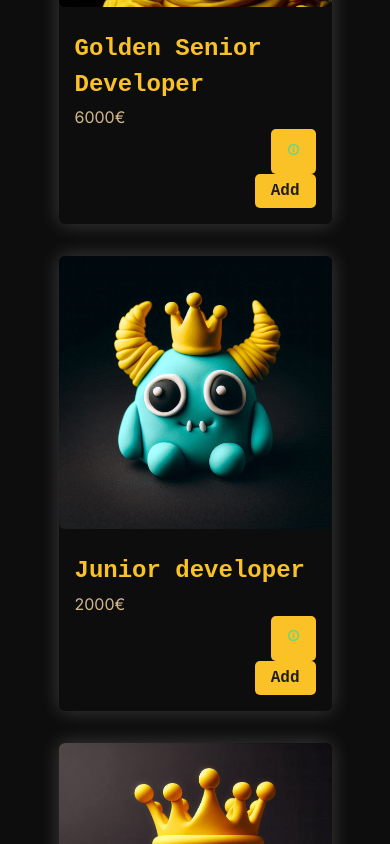
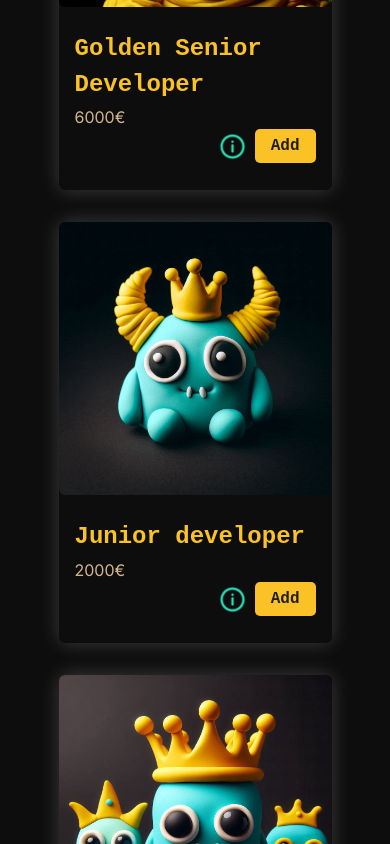
Before and after one commit to mauisiri/MY_PORTFOLIO, a React (Create React App) app: page /shoppingcart in a window 390 px wide. Shown: the part 800-1644 px from the top of the page. Built offline with nearby package versions, Linux system fonts and the light colour scheme; a web font is replaced by a local one.

Commit message:
FIXED: responsive info button

```diff
--- a/src/components/ShoppingCart.css
+++ b/src/components/ShoppingCart.css
@@ -42,18 +42,6 @@ body {
   border-radius: 50%;
   width: 120px;
   height: 120px;
-}
-
-.product-info-btn-div {
-  display: flex;
-  justify-content: flex-end;
-}
-
-.product-info-button {
-  background-color: transparent;
-  border-color: transparent;
-  width: 45px;
-  height: 45px;
 }
 
 #main-title {
@@ -196,16 +184,32 @@ margin: 25px;
   margin: 0;
 }
 
+.card-buttons {
+  display: flex;
+  justify-content: flex-end;
+  align-items: center;
+}
+
 .product-actions {
   text-align: right;
   margin-top: 0px;
 }
 
-.product-info-btn-div {
-  display: none;
+.card-buttons {
+  display: flex;
+  justify-content: flex-end;
+  align-items: flex-start;
 }
 
-.product-actions button {
+.product-info-button {
+  display: none;
+  background-color: transparent;
+  border-color: transparent;
+  width: 45px;
+  height: 45px;
+}
+
+.add-button {
   background: var(--shoppingCartFontColor);
   border: none;
   border-radius: 5px;
@@ -377,10 +381,17 @@ margin: 25px;
   height: 20rem;
 }
 
+.
+
 @media screen  and (max-width: 1585px) {
-
   #modal {
     width: 80%;
+  }
+}
+
+@media screen and (max-width: 768px) {
+  .product-info-button {
+    display: flex; /* Show on smaller screens */
   }
 }
 
@@ -412,17 +423,3 @@ margin: 25px;
     font-weight:bold;
   }
 }
-
-@media screen and (max-width: 768px) {
-  .product-info-btn-div {
-    display: flex;
-    justify-content: flex-end;
-  }
-
-  .product-info-button {
-    background-color: transparent;
-    border-color: transparent;
-    width: 45px;
-    height: 45px;
-  }
-}
--- a/src/components/ShoppingCart/Product.jsx
+++ b/src/components/ShoppingCart/Product.jsx
@@ -24,22 +24,23 @@ export default function Product({ id, image, title, price, description }) {
           <p className="product-price">{price}€</p>
         </div>
         <p className="product-actions">
-          {/* INFO */}
-          <div className="product-info-btn-div">
+          <div>
+            <div className="card-buttons">
               <button
                 className="product-info-button"
                 // onClick={() => setIsProductInfoOpen(true)}
               >
                 <img src={info} alt="Product Info" />
               </button>
-          </div>
 
-          <div>
-            <button onClick={handleAddToCart}>Add</button>
+              <button className="add-button" onClick={handleAddToCart}>
+                Add
+              </button>
 
               <div className="animation-container">
                 {" "}
                 {showAnimation && <span className="animation">+1</span>}
+              </div>
             </div>
           </div>
         </p>
```
Lines whose indentation alone changed are shown as unchanged.
